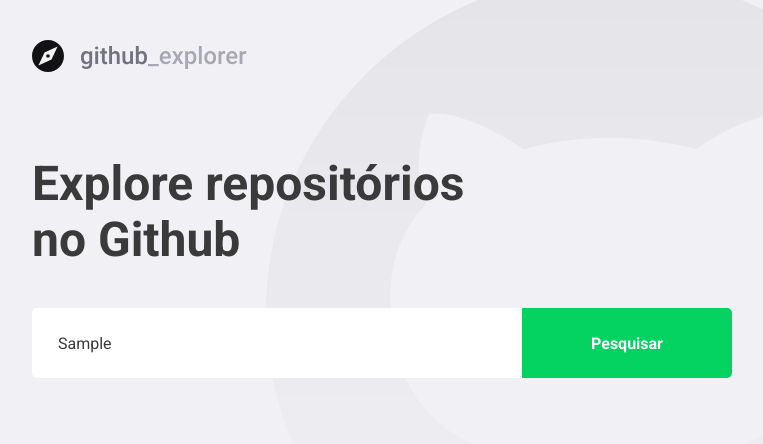
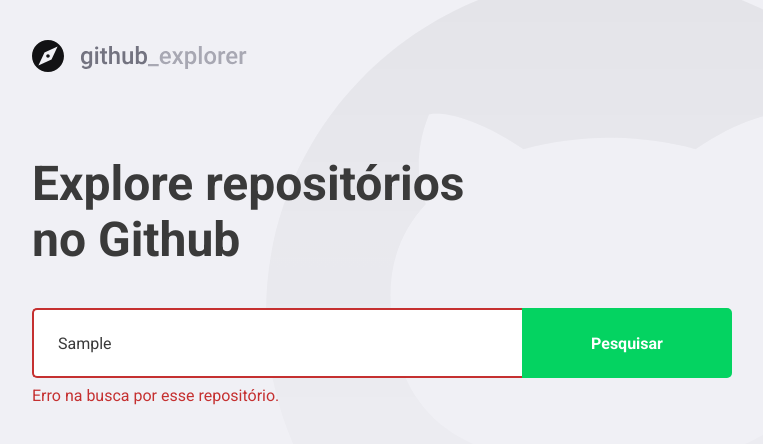
Before and after one commit to joaosoarees/github-explorer, a React (Create React App) app: page / in a window 1280 px wide. Both pictures are taken after typing "Sample" into the empty fields and a click on the button "Pesquisar". Shown: the top 444 px of the page, without its empty margins (148-911 px from the left). Built offline with nearby package versions, Linux system fonts and the light colour scheme; no server answers.

Commit message:
show error when users doesn't fill input correctly

```diff
--- a/src/pages/Dashboard/index.tsx
+++ b/src/pages/Dashboard/index.tsx
@@ -4,7 +4,7 @@ import api from '../../services/api'
 
 import logoImg from '../../assets/logo.svg';
 
-import { Title, Form, Repositories } from './styles';
+import { Title, Form, Repositories, Error } from './styles';
 
 interface Repository {
   full_name: string;
@@ -17,6 +17,7 @@ interface Repository {
 
 const Dashboard: React.FC = () => {
   const [newRepo, setNewRepo] = useState('');
+  const [inputError, setInputError] = useState('');
   const [repositories, setRepositories] = useState<Repository[]>([]);
 
   async function handleAddRepository(
@@ -24,12 +25,22 @@ const Dashboard: React.FC = () => {
   ): Promise<void> {
     event.preventDefault();
 
-    const response = await api.get<Repository>(`repos/${newRepo}`);
+    if (!newRepo) {
+      setInputError('Digite autor/nome do repositório.');
+      return;
+    }
 
-    const repository = response.data;
+    try {
+      const response = await api.get<Repository>(`repos/${newRepo}`);
 
-    setRepositories([...repositories, repository]);
-    setNewRepo('');
+      const repository = response.data;
+
+      setRepositories([...repositories, repository]);
+      setNewRepo('');
+      setInputError('');
+    } catch (error) {
+      setInputError('Erro na busca por esse repositório.');
+    }
   }
 
   return (
@@ -37,7 +48,7 @@ const Dashboard: React.FC = () => {
       <img src ={logoImg} alt="Github Explorer" />
       <Title>Explore repositórios no Github</Title>
 
-      <Form onSubmit={handleAddRepository}>
+      <Form hasError={!!inputError} onSubmit={handleAddRepository}>
         <input
           value={newRepo}
           onChange={e => setNewRepo(e.target.value)}
@@ -45,6 +56,8 @@ const Dashboard: React.FC = () => {
         />
         <button type="submit">Pesquisar</button>
       </Form>
+
+      {inputError && <Error>{inputError}</Error>}
 
       <Repositories>
         {repositories.map(repository => (
```
